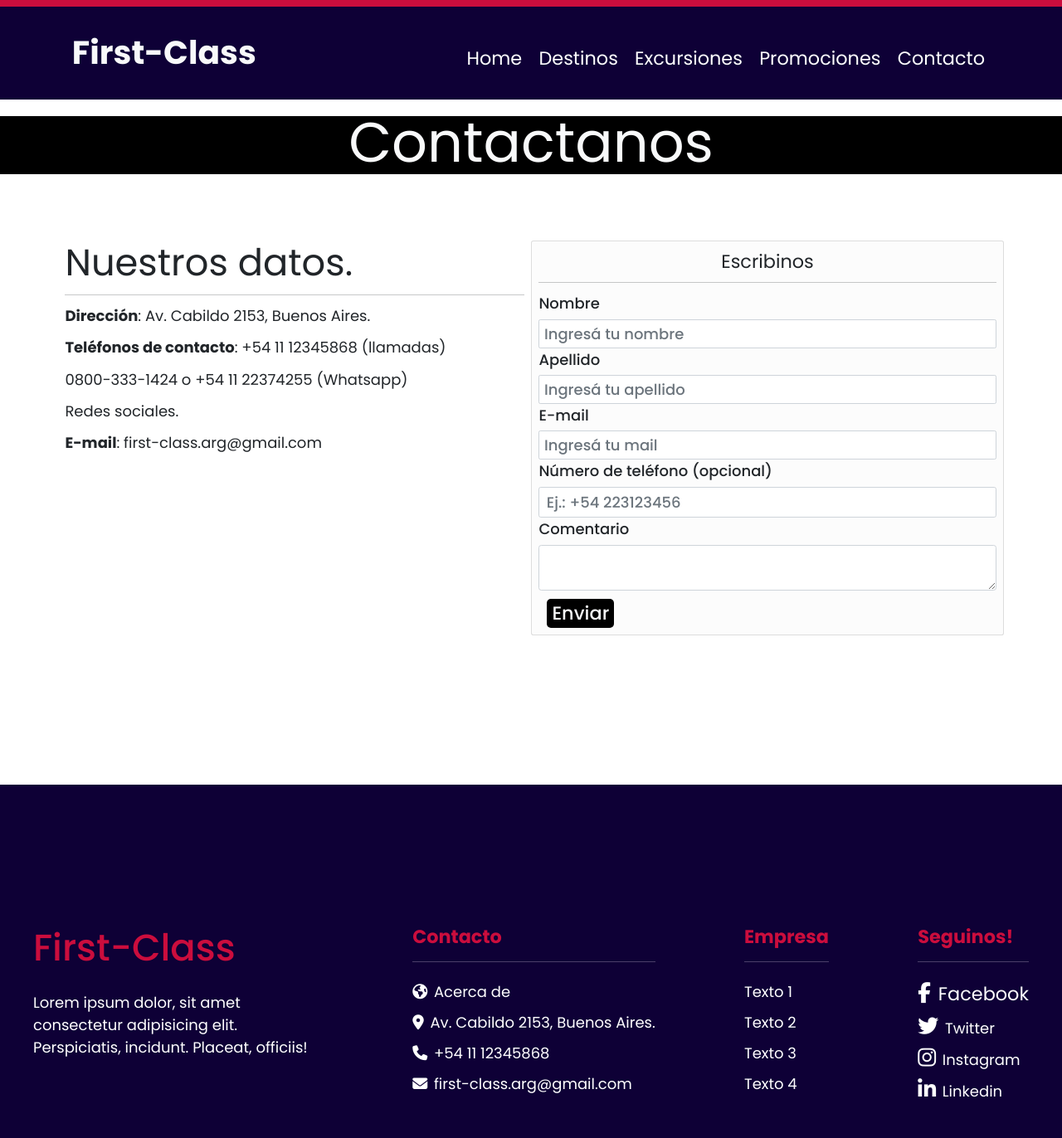
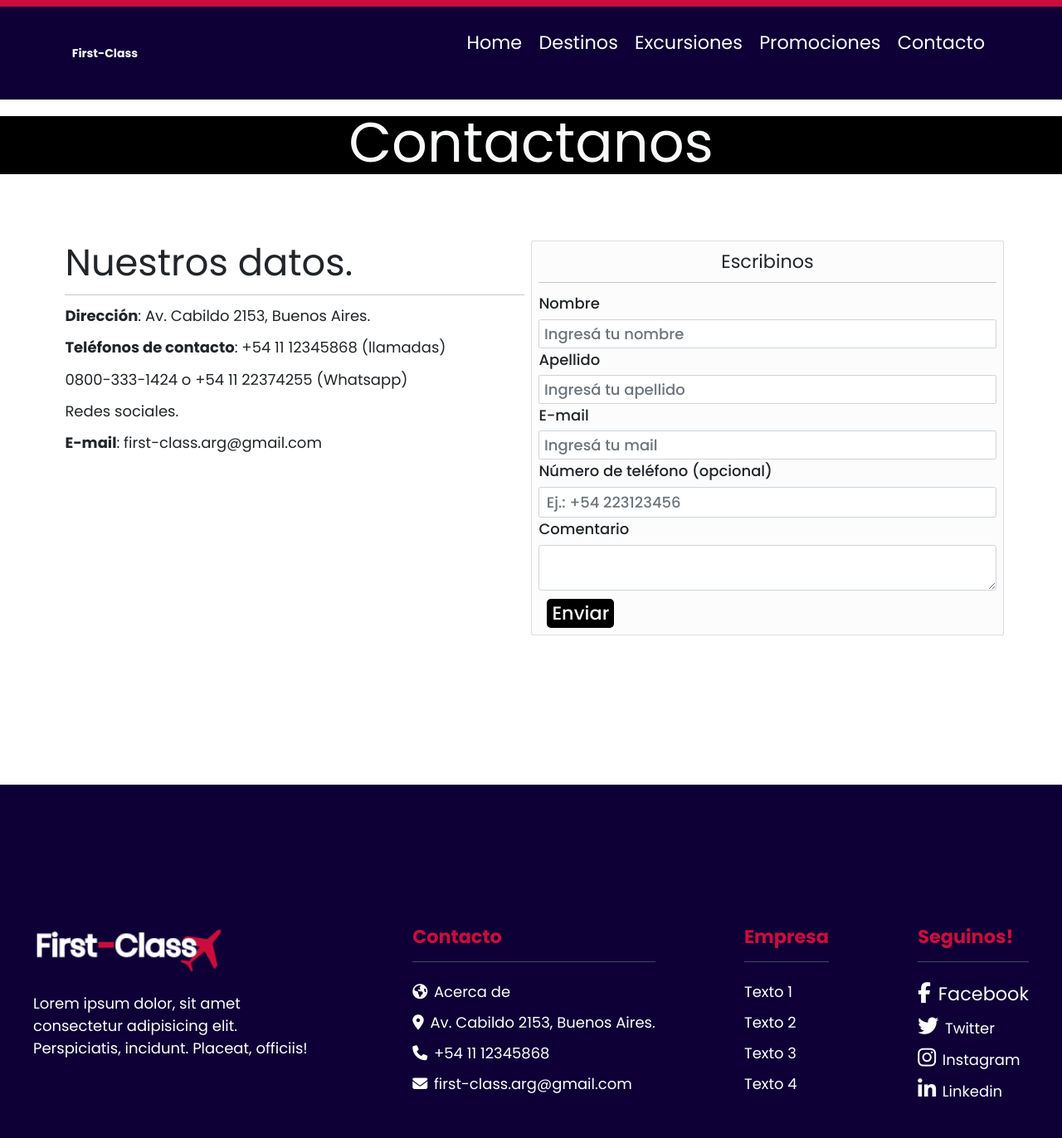
Before and after one commit to danip0int/First-Class, a plain HTML site: page contacto.html in a window 1280 px wide. Shown: the top 1372 px of the page at 83% size. Drawn offline with nearby package versions, Linux system fonts and the light colour scheme.

Commit message:
agregando logo

```diff
--- a/contacto.html
+++ b/contacto.html
@@ -8,6 +8,7 @@
     <script src="https://kit.fontawesome.com/fd041878e8.js" crossorigin="anonymous"></script>
   <link href="https://cdn.jsdelivr.net/npm/bootstrap@5.0.2/dist/css/bootstrap.min.css" rel="stylesheet"
     integrity="sha384-EVSTQN3/azprG1Anm3QDgpJLIm9Nao0Yz1ztcQTwFspd3yD65VohhpuuCOmLASjC" crossorigin="anonymous">
+    <link rel="shortcut icon" href="assets/favicon.png">
   <link rel="stylesheet" type="text/css" href="css/estilos.css">
   <title>First-Class | Contacto</title>
 </head>
@@ -115,8 +116,8 @@
   <footer class="footer">
     <div class="container-footer">
       <div class="box-footer">
-        <div class="logo">
-          <h1 class="font-h2">First-Class</h1>
+        <div class="logo d-flex">
+          <img style="height: 60px; width:auto;" src="assets/first-class.png" alt="logo agencia">
         </div>
         <div class="terms">
           <p class="font-pPlus">Lorem ipsum dolor, sit amet consectetur adipisicing elit. Perspiciatis, incidunt. Placeat, officiis!</p>
--- a/scss/estilos.scss
+++ b/scss/estilos.scss
@@ -22,9 +22,7 @@
     bottom: 5px;
   }
 }
-.navbar-brand {
-  font-size: 3.5rem;
-}
+
 .navbar-dark .navbar-nav .nav-link {
   color: rgb(255, 255, 255);
 }
```
Also changed, not shown: destinos.html (+3 -2 lines), excursiones.html (+3 -2 lines), index.html (+6 -3 lines), promociones.html (+1 -0 lines), assets/first-class.png (added), css/estilos.css, 2 other files.
